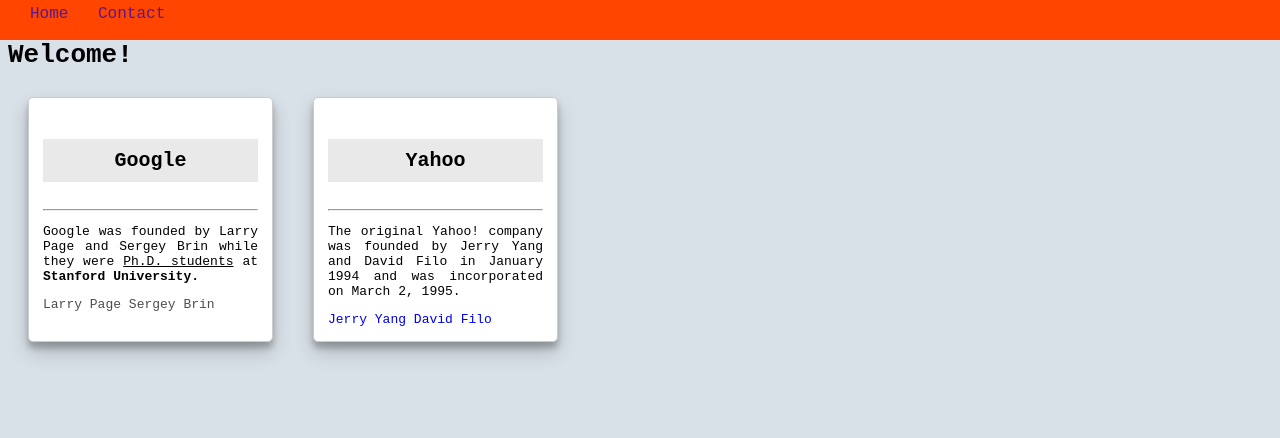
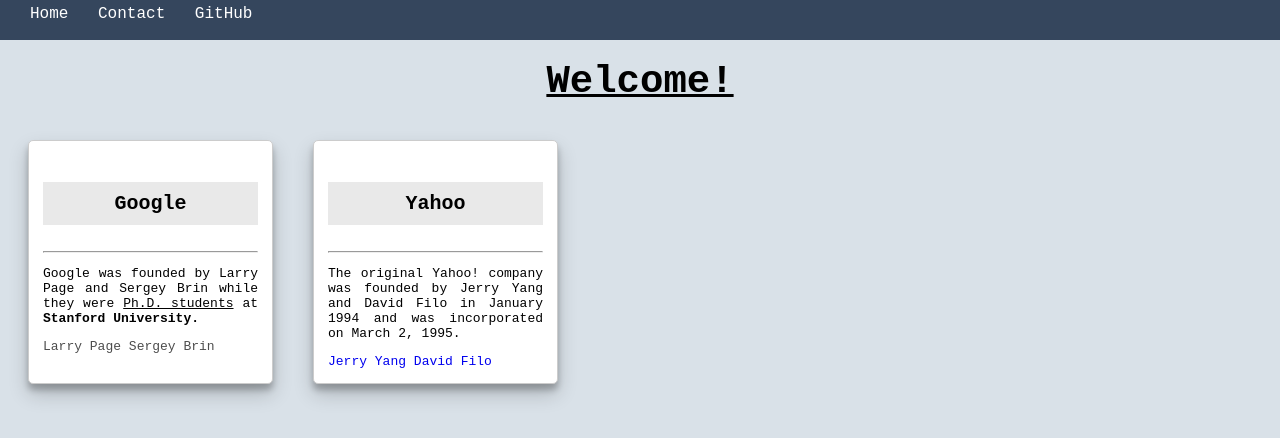
Before and after one commit to rsoto003/only_css, a plain HTML site: page index.html in a window 1280 px wide. Shown: the top 438 px of the page. Drawn offline with Linux system fonts and the light colour scheme.

Commit message:
changed navbar color and link styling on hover

```diff
--- a/index.css
+++ b/index.css
@@ -7,7 +7,10 @@
     /*justify-content: space-around;*/
 }
 h1 {
-    margin-top: 40px;
+    margin-top: 60px;
+    text-align: center;
+    text-decoration: underline;
+    font-size: 3em;
 }
 h4 {
     text-align: center;
@@ -47,7 +50,7 @@
     top: 0;
     left: 0;
     width: 100%;
-    background-color: #ff4500;
+    background-color:  #35465d;
     height: 2.5em;
 }
 nav ul {
@@ -65,3 +68,9 @@
 .fullCard:hover {
     transform: scale(1.1);
 }
+#navbar a {
+    color: white;
+}
+#navbar a:hover {
+    text-decoration: underline;
+}
--- a/index.html
+++ b/index.html
@@ -13,8 +13,9 @@
     <h1>Welcome!</h1>
     <nav id="navbar">
         <ul>
-            <li><a href="">Home</a></li>
-            <li><a href="">Contact</a></li>
+            <li><a href="#">Home</a></li>
+            <li><a href="#">Contact</a></li>
+            <li><a href="https://www.github.com/rsoto003">GitHub</a></li>
         </ul>
     </nav>
 </header>
```
